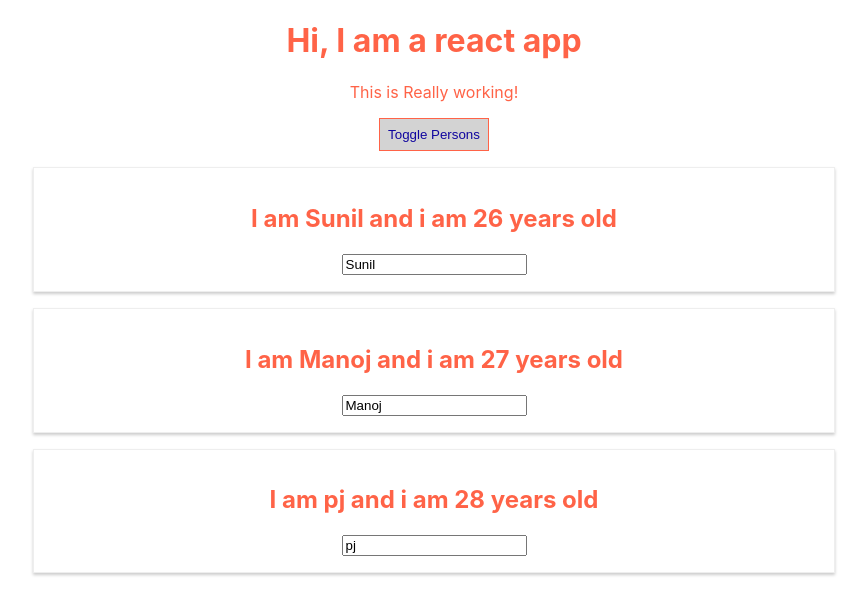
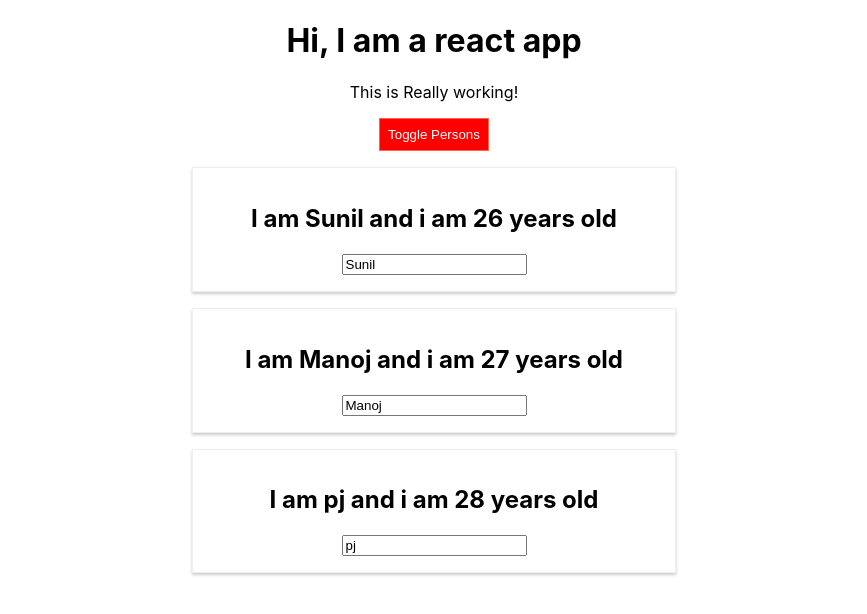
Before and after one commit to sgidd/react-udemy-app, a React (Create React App) app: page / in a window 1280 px wide. Both pictures are taken after a click on the button "Toggle Persons". Shown: the top 614 px of the page, without its empty margins (206-1073 px from the left). Built offline with nearby package versions, Linux system fonts and the light colour scheme.

Commit message:
section -5 styling

```diff
--- a/src/App.css
+++ b/src/App.css
@@ -1,4 +1,11 @@
 .App {
   text-align: center;
-  color: tomato;
 }
+
+.red{
+  color: red;
+}
+
+.bold{
+  font-weight: bold;
+}
--- a/src/App.js
+++ b/src/App.js
@@ -2,6 +2,7 @@
 import React, { Component } from 'react';
 import './App.css';
 import Person from './Person/Person'; // Anything with Caps Start as export is Default
+import Radium, {StyleRoot} from 'radium';
 
 
 class App extends Component {
@@ -14,19 +15,6 @@
     otherStateProp: "other state property",
     showPersons: false
   }
-
-  // siwtchNameHandler = (newName) =>{
-  //   //console.log('switch was clicked !');
-  //   //Dont Do this :  this.state.persons[0].name ='Sunil Gidd';
-  //   this.setState({
-  //     persons : [
-  //       {name: newName , age: 27},
-  //       {name: "Manoj Dhamone" , age: 28},
-  //       {name: "pj" , age: 29}
-  //     ]
-  //   });
-
-  // };
 
   nameChangedHandler = (event) => {
     this.setState({
@@ -56,43 +44,28 @@
   }
 
   deletePersonHandler = (personIndex) => {
-    // this.setState({persons: this.state.persons.splice(personIndex ,1)}); can not mdify the state directly so take
-    //in reference property and replace in setState
-
-    //const newPersons = this.state.persons;
-    //objects and arrays in javascript are reference types so we are pointing to the original persons array
-    //newPersons.splice(personIndex,1);// so here already mutating the original data which is not a correct way
-    // so either copy array using SLICE (not splice) or create new array using spread operator as below
-
-    //const newPersons = this.state.persons.slice(); // plice with nothing copies the full array and returns new one
-      //or
-    const newPersons = [...this.state.persons]; //
+    const newPersons = [...this.state.persons];
     newPersons.splice(personIndex,1);
     this.setState({persons:newPersons});
   }
 
   render() {
     const style ={
-      backgroundColor : 'lightgrey',
-      color: '#10069f',
+      backgroundColor : 'green',
+      color: 'white',
       border:'1px solid tomato',
       padding: '8px',
-      cursor:'pointer'
+      cursor:'pointer',
+      ':hover': {
+        backgroundColor :'lightgreen',
+        color:'black'
+      }
     }
 
     let persons = null;
 
     if(this.state.showPersons) {
       persons = (
-      // <div>
-      // <Person name={this.state.persons[0].name} age={this.state.persons[0].age} />
-      // <Person
-      // name={this.state.persons[1].name}
-      // age={this.state.persons[1].age}
-      // click={ () => this.siwtchNameHandler("Sunil")}
-      // changed= {this.nameChangedHandler}>My Hobbie is Playing Football</Person>
-      // <Person name={this.state.persons[2].name} age={this.state.persons[2].age}/>
-      // </div>
       <div>
         {
           this.state.persons.map(
@@ -108,94 +81,41 @@
         }
       </div>
       );
+
+      style.backgroundColor = 'red';
+      style[":hover"] = {
+        backgroundColor : 'salmon',
+        color: 'black'
+      }
+    }
+
+    let classes =[];
+
+    if(this.state.persons.length <=2){
+      classes.push('red');//classes= ['red']
+    }
+
+    if(this.state.persons.length <=1){
+      classes.push('bold'); //classes= ['red','bold']
     }
 
     return (
+      <StyleRoot>
         <div className="App">
           <h1>Hi, I am a react app</h1>
-       <p>This is Really working!</p>
-
-       {/* <button
-       style={style}
-       onClick={this.siwtchNameHandler.bind(this,"Suni G")} >Switch Name</button> */}
-
+          <p className={classes.join(' ')}>This is Really working!</p>
           <button
           style={style}
           onClick={this.togglePersonsHandler} >Toggle Persons</button>
 
-       {/* {
-         this.state.showPersons ?
-         <div>
-          <Person name={this.state.persons[0].name} age={this.state.persons[0].age} />
-          <Person
-          name={this.state.persons[1].name}
-          age={this.state.persons[1].age}
-          click={ () => this.siwtchNameHandler("Sunil")}
-          changed= {this.nameChangedHandler}>My Hobbie is Playing Football</Person>
-          <Person name={this.state.persons[2].name} age={this.state.persons[2].age}/>
-         </div> : null
-       } */}
-
         {persons}
         </div>
+      </StyleRoot>
+
     );
 
-    //return React.createElement('div', null, 'h1', 'some text here..');
-    // return React.createElement('div', null, React.createElement('h1', null, 'doe\'s this work now?'));
-    //return React.createElement('div', {className : 'App'}, React.createElement('h1', null, 'doe\'s this work now?'));
+
   }
 }
 
-export default App;
-
-
-
-
-// import React, { useState } from 'react';
-// import './App.css';
-// import Person from './Person/Person'; // Anything with Caps Start as export is Default
-
-// const app = props => {
-
-//   //useState always returns array of 2 elements : 1 is current state 2nd is function allows to update state
-//     const [personsState , setPersonsState] = useState({
-//         persons : [
-//           {name: "Sunil" , age: 26},
-//           {name: "Manoj" , age: 27},
-//           {name: "pj" , age: 28}
-//         ],
-
-//       });
-
-//     const [otherState , setOtherState] = useState("other state property")
-
-//     console.log(personsState , otherState);
-
-//     const  siwtchNameHandler = () =>{
-//     //console.log('switch was clicked !');
-//     //Dont Do this :  this.state.persons[0].name ='Sunil Gidd';
-//     setPersonsState({
-//       persons : [
-//         {name: "Sunil Gidd" , age: 27},
-//         {name: "Manoj Dhamone" , age: 28},
-//         {name: "pj" , age: 29}
-//       ]
-//     });
-
-//   };
-
-//     return (
-//       <div className="App">
-//        <h1>Hi, I am a react app</h1>
-//        <p>This is Really working!</p>
-//        <button onClick={siwtchNameHandler} >Switch Name</button>
-//        <Person name={personsState.persons[0].name} age={personsState.persons[0].age} />
-//        <Person name={personsState.persons[1].name} age={personsState.persons[1].age}>My Hobbie is Playing Football</Person>
-//        <Person name={personsState.persons[2].name} age={personsState.persons[2].age}/>
-//       </div>
-//     );
-
-
-// }
-
-// export default app;
+export default Radium(App);
--- a/src/Person/Person.js
+++ b/src/Person/Person.js
@@ -1,9 +1,16 @@
 import React from 'react';
-import  './Person.css'
+import  './Person.css';
+import Radium from 'radium';
 
 const person = (props) =>{
+
+    const style= {
+        '@media (min-width : 500px )':{
+            width : '450px'
+        }
+    }
     return (
-        <div className="Person">
+        <div className="Person" style={style}>
             <h2  onClick= {props.click}>I am {props.name} and i am {props.age} years old</h2>
             <p>{props.children}</p>
             <input type="text" onChange={props.changed} value ={props.name} />
@@ -11,4 +18,4 @@
     );
 };
 
-export default person;
+export default Radium(person);
```
Lines whose indentation alone changed are shown as unchanged.
